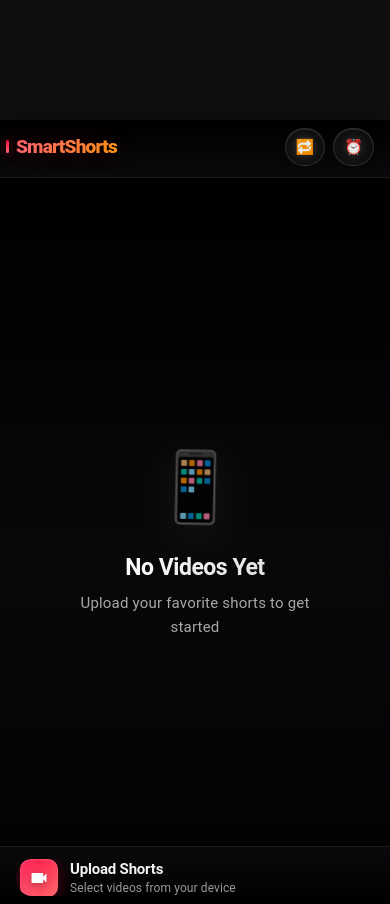
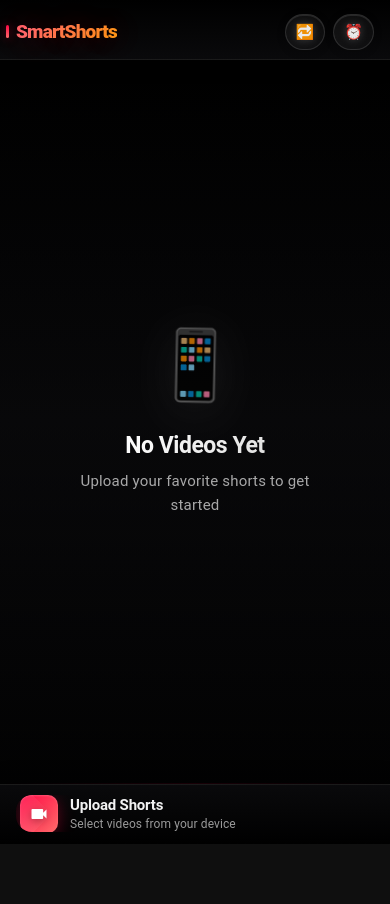
Before and after one commit to ThanoZs/smartshorts, a React (Create React App) app: page / in a window 390 px wide. After the commit the page ends 844 px from the top, so only its background shows below. Built offline with nearby package versions, Linux system fonts and the light colour scheme.

Commit message:
09-02-26 Allignment fix

```diff
--- a/src/App.css
+++ b/src/App.css
@@ -1,4 +1,4 @@
-/* App.css - YouTube Dark Theme Style */
+/* App.css - YouTube Dark Theme Style - FIXED */
 * {
   margin: 0;
   padding: 0;
@@ -15,8 +15,15 @@ body {
   -webkit-font-smoothing: antialiased;
   -moz-osx-font-smoothing: grayscale;
 
-  /* FIX: Add padding for fixed header */
-  padding-top: calc(64px + env(safe-area-inset-top, 47px));
+  /* FIXED: Removed duplicate padding - Header handles safe area */
+  /* padding-top: calc(64px + env(safe-area-inset-top, 47px)); */
+
+  /* Prevent pull-to-refresh */
+  overscroll-behavior-y: contain;
+  position: fixed;
+  width: 100%;
+  height: 100%;
+  overflow: hidden;
 }
 
 .smartshorts-app {
@@ -27,8 +34,8 @@ body {
   position: relative;
   overflow: hidden;
 
-  /* FIX: Ensure content doesn't hide under header */
-  padding-top: calc(64px + env(safe-area-inset-top, 47px));
+  /* FIXED: Removed duplicate padding */
+  /* padding-top: calc(64px + env(safe-area-inset-top, 47px)); */
 }
 
 /* Hide all scrollbars completely */
@@ -48,6 +55,7 @@ body {
   -webkit-touch-callout: none;
   -webkit-user-select: none;
   user-select: none;
+  touch-action: manipulation; /* Improves touch responsiveness */
 }
 
 input,
@@ -105,29 +113,22 @@ textarea {
   to { transform: rotate(360deg); }
 }
 
-/* Safe areas */
+/* iOS 11+ specific safe area handling */
 @supports (padding: max(0px)) {
   .app-header {
-    padding-top: max(8px, env(safe-area-inset-top));
-  }
-  .upload-footer {
-    padding-bottom: max(8px, env(safe-area-inset-bottom));
+    padding-top: max(12px, env(safe-area-inset-top));
   }
 
-  /* FIX: Mobile safe area padding */
-  body, .smartshorts-app {
-    padding-top: max(calc(64px + env(safe-area-inset-top, 47px)), 60px);
+  .upload-footer {
+    padding-bottom: max(12px, env(safe-area-inset-bottom));
   }
 }
 
 /* Responsive */
 @media (max-width: 430px) {
-  .app-header { height: 56px; }
-  .upload-footer { height: 56px; }
-
-  /* FIX: Adjust padding for mobile */
+  /* FIXED: No need for additional body padding */
   body, .smartshorts-app {
-    padding-top: calc(60px + env(safe-area-inset-top, 59px));
+    /* Header handles its own padding */
   }
 }
 
@@ -154,14 +155,10 @@ button:focus-visible {
 
 /* Mobile-specific adjustments */
 @media (max-width: 375px) {
-  body, .smartshorts-app {
-    padding-top: calc(56px + env(safe-area-inset-top, 20px));
-  }
+  /* Header handles its own padding */
 }
 
 /* Landscape mode */
 @media (orientation: landscape) and (max-height: 500px) {
-  body, .smartshorts-app {
-    padding-top: calc(52px + env(safe-area-inset-top, 0px));
-  }
+  /* Header handles its own padding */
 }
--- a/src/components/Header.css
+++ b/src/components/Header.css
@@ -1,6 +1,6 @@
 /* components/Header.css - Fixed */
 .app-header {
-  padding: calc(14px + env(safe-area-inset-top)) 20px 14px 20px;
+  padding: calc(12px + env(safe-area-inset-top)) 20px 12px 20px;
   background: linear-gradient(
     180deg,
     rgba(0, 0, 0, 0.98) 0%,
@@ -25,10 +25,10 @@
 /* Responsive adjustments for Header */
 @media (max-width: 430px) {
   .app-header {
-    padding: calc(12px + env(safe-area-inset-top, 20px)) 16px 12px 16px;
-    height: 58px;
-    min-height: 58px;
-    max-height: 58px;
+    padding: calc(8px + env(safe-area-inset-top, 0px)) 16px 8px 16px;
+    height: 60px; /* Consistent height */
+    min-height: 60px;
+    max-height: 60px;
   }
 }
 
@@ -283,9 +283,10 @@
 /* Responsive adjustments for Header */
 @media (max-width: 430px) {
   .app-header {
-    padding: calc(12px + env(safe-area-inset-top, 20px)) 16px 12px 16px;
-    min-height: 58px;
-    height: auto;
+    padding: calc(8px + env(safe-area-inset-top, 0px)) 16px 8px 16px;
+    min-height: 60px;
+    height: 60px;
+    max-height: 60px;
   }
 
   .app-title {
@@ -302,8 +303,9 @@
   }
 
   .control-btn {
-    padding: 9px 10px;
+    padding: 8px 10px;
     min-height: 36px;
+    font-size: 12px;
   }
 
   .btn-text {
@@ -311,7 +313,7 @@
   }
 
   .timer-display {
-    padding: 7px 12px;
+    padding: 6px 12px;
     font-size: 12px;
   }
 }
@@ -319,7 +321,7 @@
 /* For iPhone 15/Pro with Dynamic Island */
 @media (max-width: 430px) and (min-height: 800px) {
   .app-header {
-    padding-top: calc(20px + env(safe-area-inset-top, 20px));
+    padding-top: calc(12px + env(safe-area-inset-top, 0px));
   }
 }
 
--- a/src/components/ReelsContainer.css
+++ b/src/components/ReelsContainer.css
@@ -1,5 +1,4 @@
-/* components/ReelsContainer.css - Enhanced Professional Version */
-/* components/ReelsContainer.css - Updated to remove scrollbar */
+/* components/ReelsContainer.css - Updated to remove scrollbar and fix heights */
 .reels-container {
   flex: 1;
   overflow-y: auto;
@@ -45,7 +44,7 @@
 
 /* components/ReelsContainer.css - Updated empty state */
 .empty-state {
-  height: calc(100vh - 128px); /* Match video-wrapper height */
+  height: calc(100vh - 128px); /* 64px header + 64px footer */
   display: flex;
   flex-direction: column;
   justify-content: center;
@@ -66,7 +65,7 @@
 /* Responsive adjustments for ReelsContainer */
 @media (max-width: 430px) {
   .empty-state {
-    height: calc(100vh - 116px); /* Match responsive video-wrapper height */
+    height: calc(100vh - 120px); /* 60px header + 60px footer */
     padding: 40px 24px;
   }
 }
@@ -213,7 +212,7 @@
 /* Responsive adjustments for ReelsContainer */
 @media (max-width: 430px) {
   .empty-state {
-    height: calc(100vh - 112px);
+    height: calc(100vh - 120px);
     padding: 40px 24px;
   }
 
--- a/src/components/SleepTimerModal.css
+++ b/src/components/SleepTimerModal.css
@@ -1,4 +1,4 @@
-/* components/SleepTimerModal.css - Enhanced Professional Version */
+/* components/SleepTimerModal.css - Enhanced Professional Version - Responsive */
 .modal-overlay {
   position: fixed;
   top: 0;
@@ -401,9 +401,11 @@
 /* Responsive adjustments */
 @media (max-width: 430px) {
   .modal-content {
-    margin: 16px;
-    width: calc(100% - 32px);
+    margin: 10px;
+    width: calc(100% - 20px);
     border-radius: 20px;
+    max-height: 90vh;
+    overflow-y: auto;
   }
 
   .modal-header {
@@ -417,6 +419,7 @@
   .timer-inputs {
     padding: 24px 22px;
     gap: 16px;
+    flex-direction: column;
   }
 
   .timer-input {
@@ -442,16 +445,27 @@
 /* Landscape mode */
 @media (orientation: landscape) and (max-height: 600px) {
   .modal-content {
-    max-height: 90vh;
+    max-height: 85vh;
     overflow-y: auto;
   }
 
   .timer-inputs {
     padding: 20px 26px;
+    flex-direction: row;
   }
 
   .modal-header {
     padding: 18px 26px;
+  }
+
+  .timer-actions {
+    flex-direction: row;
+    flex-wrap: wrap;
+  }
+
+  .timer-action-btn {
+    flex: 1;
+    min-width: 120px;
   }
 }
 
--- a/src/components/UploadFooter.css
+++ b/src/components/UploadFooter.css
@@ -8,8 +8,8 @@
   backdrop-filter: blur(24px) saturate(180%);
   border-top: 1px solid rgba(255, 255, 255, 0.1);
   box-shadow: 0 -2px 20px rgba(0, 0, 0, 0.4);
-  padding: 14px 18px;
-  padding-bottom: calc(14px + env(safe-area-inset-bottom, 0px));
+  padding: 12px 18px;
+  padding-bottom: calc(12px + env(safe-area-inset-bottom, 0px));
   height: 64px;
   min-height: 64px;
   max-height: 64px;
@@ -22,11 +22,11 @@
 /* Responsive adjustments for UploadFooter */
 @media (max-width: 430px) {
   .upload-footer {
-    padding: 12px 16px;
-    padding-bottom: calc(12px + env(safe-area-inset-bottom, 0px));
-    height: 58px;
-    min-height: 58px;
-    max-height: 58px;
+    padding: 10px 16px;
+    padding-bottom: calc(10px + env(safe-area-inset-bottom, 0px));
+    height: 60px;
+    min-height: 60px;
+    max-height: 60px;
   }
 }
 
@@ -248,9 +248,11 @@
 /* Responsive adjustments for UploadFooter */
 @media (max-width: 430px) {
   .upload-footer {
-    padding: 12px 16px;
-    padding-bottom: calc(12px + env(safe-area-inset-bottom, 0px));
-    min-height: 58px;
+    padding: 10px 16px;
+    padding-bottom: calc(10px + env(safe-area-inset-bottom, 0px));
+    min-height: 60px;
+    height: 60px;
+    max-height: 60px;
   }
 
   .upload-btn {
@@ -280,7 +282,7 @@
 /* iPhone 15 Pro with Dynamic Island */
 @media (max-width: 430px) and (min-height: 800px) {
   .upload-footer {
-    padding-bottom: calc(20px + env(safe-area-inset-bottom, 0px));
+    padding-bottom: calc(16px + env(safe-area-inset-bottom, 0px));
   }
 }
 
@@ -288,13 +290,13 @@
 @media (orientation: landscape) and (max-height: 500px) {
   .upload-footer {
     height: 52px;
-    padding: 10px 16px;
-    padding-bottom: calc(10px + env(safe-area-inset-bottom, 0px));
+    padding: 8px 16px;
+    padding-bottom: calc(8px + env(safe-area-inset-bottom, 0px));
   }
 
   .upload-icon {
-    width: 36px;
-    height: 36px;
+    width: 34px;
+    height: 34px;
   }
 
   .upload-title {
--- a/src/components/VideoItem.css
+++ b/src/components/VideoItem.css
@@ -1,4 +1,4 @@
-/* components/VideoItem.css - Updated with ALWAYS VISIBLE remove button */
+/* components/VideoItem.css - Updated with ALWAYS VISIBLE remove button and fixed heights */
 .video-wrapper {
   width: 100%;
   scroll-snap-align: start;
@@ -8,7 +8,7 @@
   justify-content: center;
   align-items: center;
   cursor: pointer;
-  height: calc(100vh - 128px);
+  height: calc(100vh - 128px); /* 64px header + 64px footer */
   min-height: calc(100vh - 128px);
   max-height: calc(100vh - 128px);
   margin: 0 auto;
@@ -213,13 +213,13 @@
 /* Responsive adjustments */
 @media (max-width: 430px) {
   .video-wrapper {
-    height: calc(100vh - 116px);
-    min-height: calc(100vh - 116px);
-    max-height: calc(100vh - 116px);
+    height: calc(100vh - 120px); /* 60px header + 60px footer */
+    min-height: calc(100vh - 120px);
+    max-height: calc(100vh - 120px);
   }
 
   .video-progress-container {
-    bottom: 58px;
+    bottom: 60px; /* Match responsive footer height */
     height: 10px;
   }
 
@@ -269,6 +269,12 @@
 
 /* Landscape mode adjustments */
 @media (orientation: landscape) and (max-height: 500px) {
+  .video-wrapper {
+    height: calc(100vh - 104px);
+    min-height: calc(100vh - 104px);
+    max-height: calc(100vh - 104px);
+  }
+
   .video-progress-container {
     bottom: 52px;
     height: 8px;
--- a/src/index.html
+++ b/src/index.html
@@ -1,11 +1,11 @@
-<!-- index.html -->
+<!-- index.html - Update viewport meta tag -->
 <!DOCTYPE html>
 <html lang="en">
   <head>
     <meta charset="UTF-8" />
     <meta
       name="viewport"
-      content="width=device-width, initial-scale=1.0, maximum-scale=1.0, user-scalable=no"
+      content="width=device-width, initial-scale=1.0, maximum-scale=1.0, user-scalable=no, viewport-fit=cover"
     />
     <title>SmartShorts - Personal Reels Viewer</title>
     <meta name="apple-mobile-web-app-capable" content="yes" />
```
